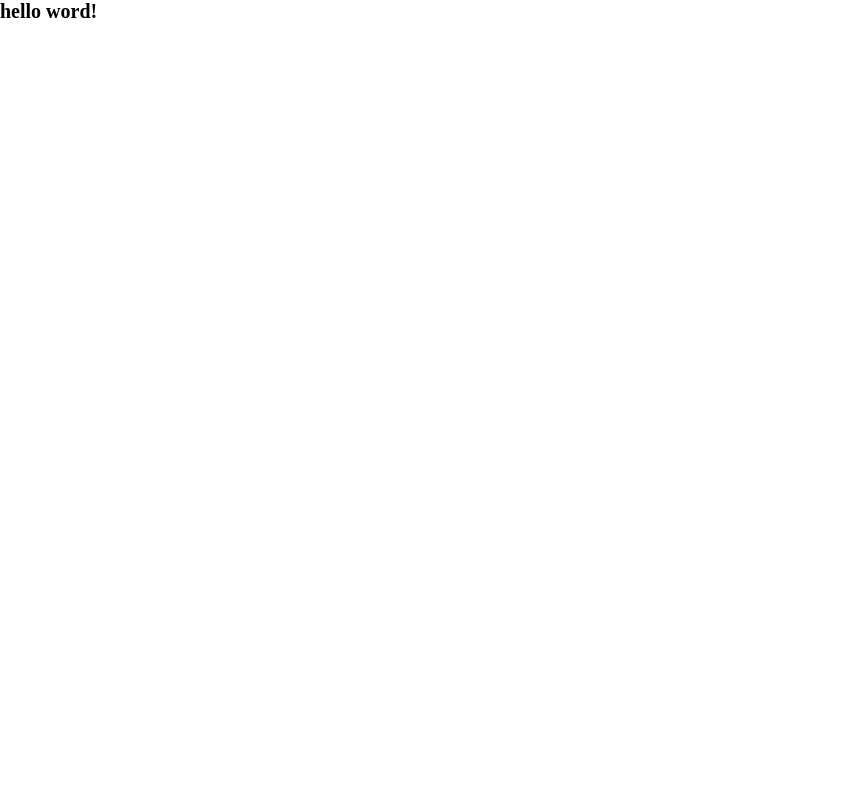
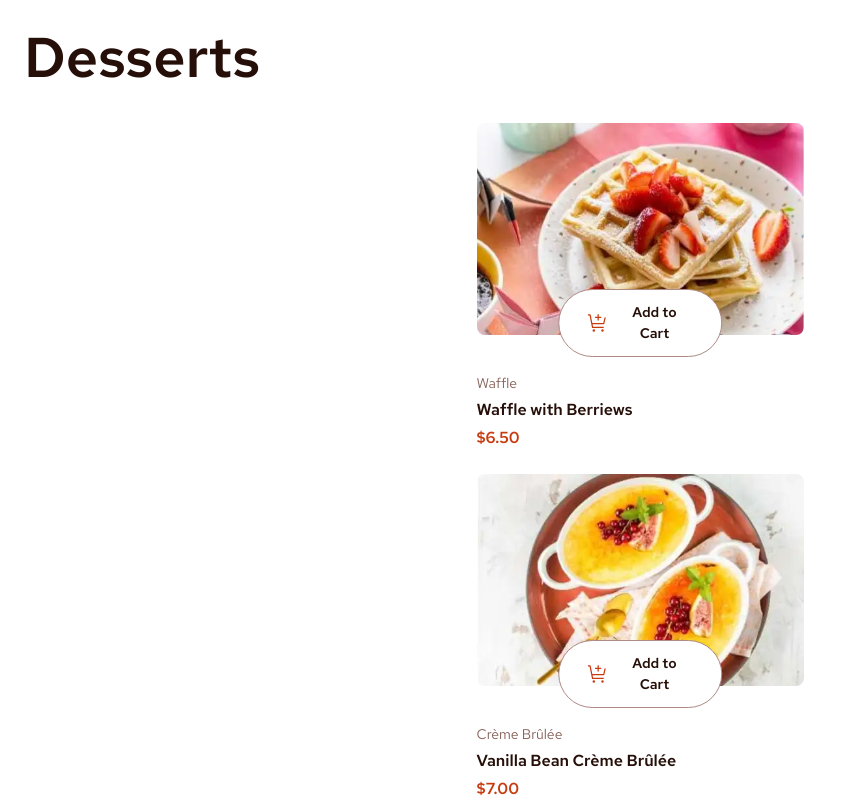
Before and after one commit to MathMattar/product-list-with-cart-main, a Next.js app: page / in a window 1280 px wide. Shown: the top 800 px of the page, without its empty margins (0-867 px from the left). Built offline with nearby package versions, Linux system fonts and the light colour scheme.

Commit message:
wip: render page

```diff
--- a/src/app/page.tsx
+++ b/src/app/page.tsx
@@ -1,10 +1,11 @@
 import Image from 'next/image';
 import styles from './page.module.css';
+import Desserts from '@/containers/Desserts/Desserts';
 
 export default function Home() {
   return (
     <>
-      <h1>hello word!</h1>
+      <Desserts />
     </>
   );
 }
```
